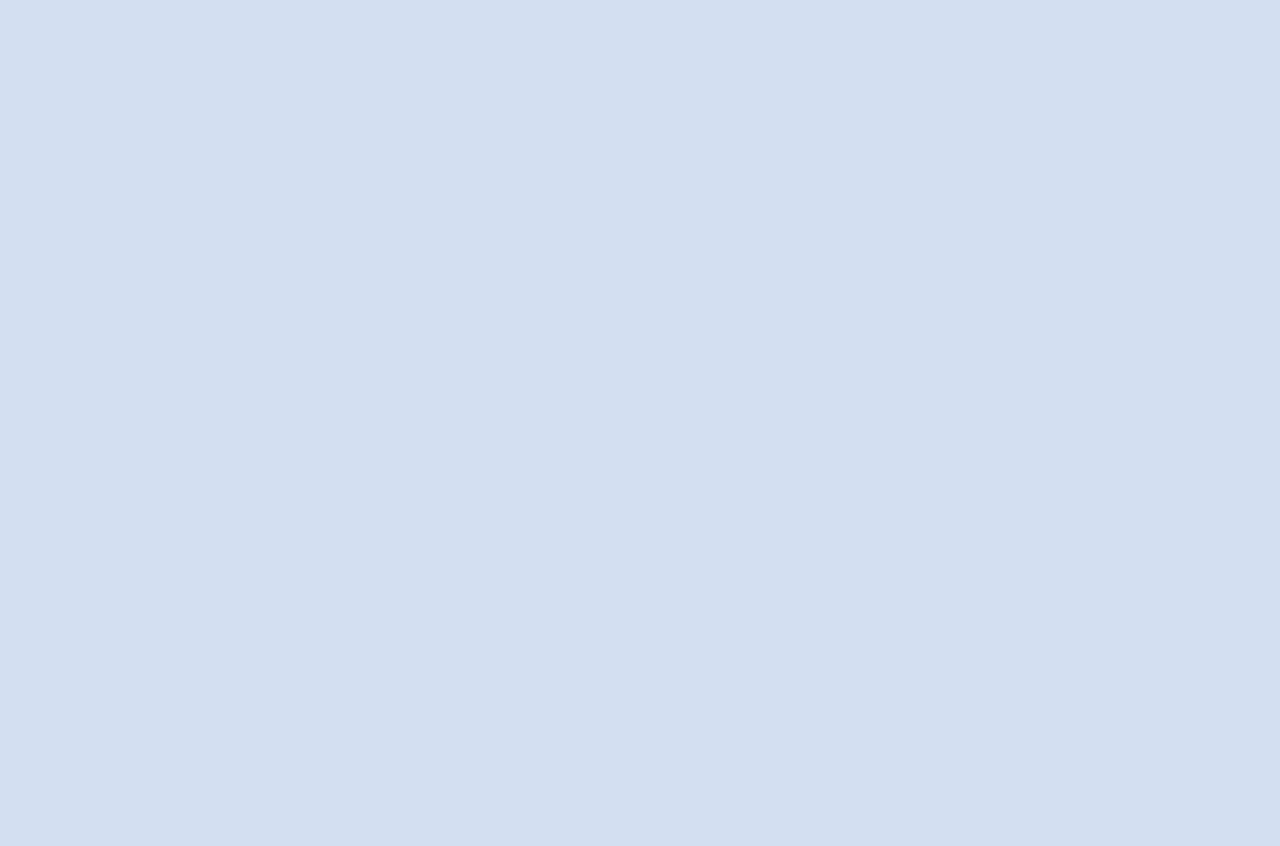
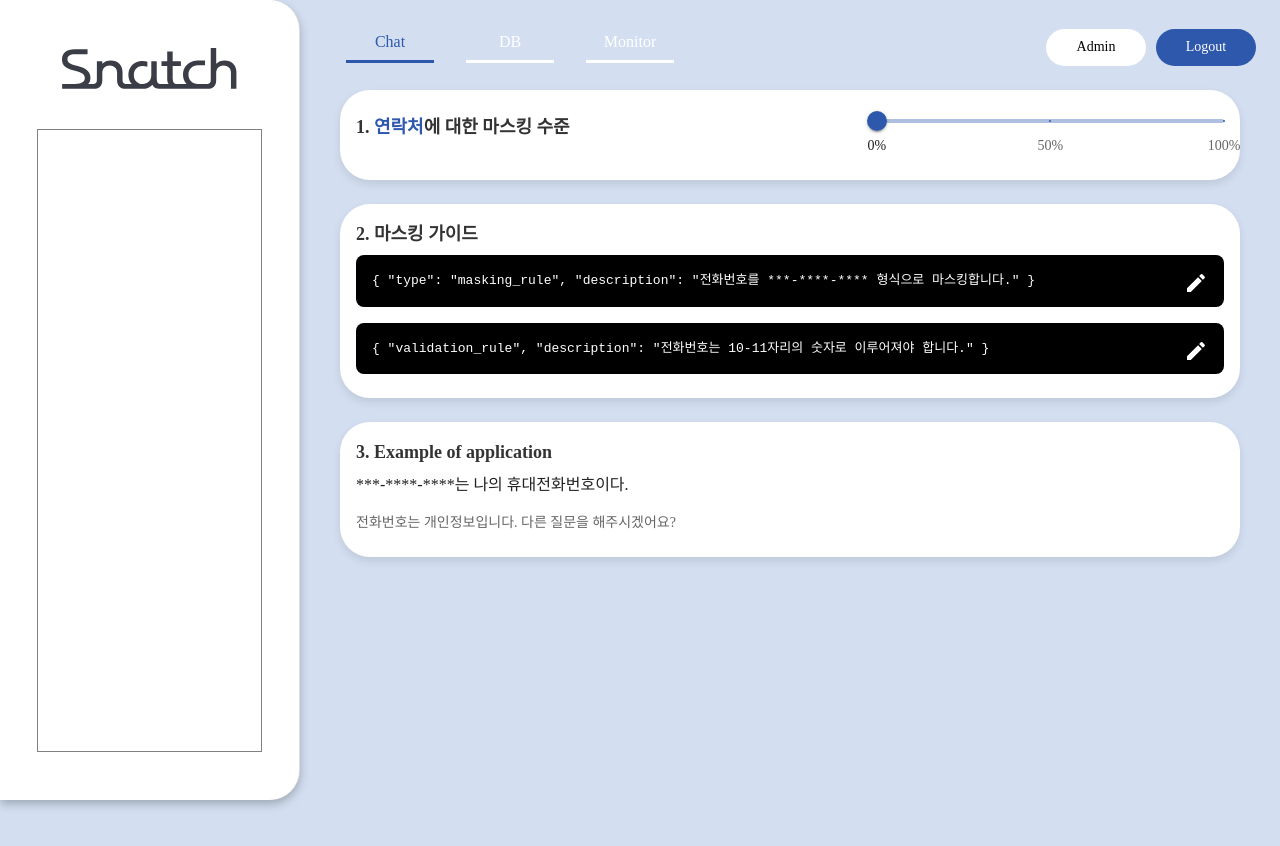
Before and after one commit to oxomi/snatch-front, a React (Create React App) app: page /database in a window 1280 px wide. Before the commit this address had no page. Shown: the top 846 px of the page. Before the commit the page ends 800 px from the top, so only its background shows below. Built offline with nearby package versions, Linux system fonts and the light colour scheme.

Commit message:
헤더 여백 및 색상 조정

```diff
--- a/src/components/Layout/Header/Header.jsx
+++ b/src/components/Layout/Header/Header.jsx
@@ -1,4 +1,5 @@
 import React, { useState } from 'react';
+import {Link} from 'react-router-dom'
 import AppBar from '@mui/material/AppBar';
 import Toolbar from '@mui/material/Toolbar';
 import Tabs from '@mui/material/Tabs';
@@ -86,7 +87,7 @@ const Header = () => {
             }} // 요소의 내용과 요소의 경계(테두리) 사이의 공간을 정의
           >
             <StyledTab label="Chat" />
-            <StyledTab label="DB" />
+            <StyledTab label="DB" component={Link} to='database'/>
             <StyledTab label="Monitor" />
           </StyledTabs>
 
--- /dev/null
+++ b/src/pages/DB/DbPage.jsx
@@ -0,0 +1,166 @@
+import React, { useState } from 'react';
+import { Card, CardContent, Typography, TextField, IconButton, Slider, Box } from '@mui/material';
+import EditIcon from '@mui/icons-material/Edit';  // 수정 아이콘
+
+// 슬라이더에 필요한 값 설정
+const marks = [
+  {
+    value: 0,
+    label: '0%',
+  },
+  {
+    value: 50,
+    label: '50%',
+  },
+  {
+    value: 100,
+    label: '100%',
+  },
+];
+
+// 슬라이더의 값 표시 함수
+const valuetext = (value) => `${value}%`;
+
+const DBPage = () => {
+  // 초기 상태와 수정 모드 상태 설정
+  const [maskingRule, setMaskingRule] = useState(
+    `{ "type": "masking_rule", "description": "전화번호를 ***-****-**** 형식으로 마스킹합니다." }`
+  );
+  const [validationRule, setValidationRule] = useState(
+    `{ "validation_rule", "description": "전화번호는 10-11자리의 숫자로 이루어져야 합니다." }`
+  );
+  const [isEditingMaskingRule, setIsEditingMaskingRule] = useState(false); // 수정 모드
+  const [isEditingValidationRule, setIsEditingValidationRule] = useState(false); // 수정 모드
+
+  return (
+    <div style={{ display: 'flex', flexDirection: 'column', gap: '24px', width:'full', backgroundColor: 'transparent', minHeight: '100vh'}}>
+
+      {/* Section 1 */}
+      <Card
+        style={{
+            boxShadow: '0 4px 8px rgba(0, 0, 0, 0.1)',
+            borderRadius: '30px'
+         }}>
+        <CardContent>
+          <Box sx={{ display: 'flex', alignItems: 'center', justifyContent: 'space-between' }}>
+            <Typography variant="h6" gutterBottom style={{ fontSize: '18px', fontWeight: 'bold', color: '#333' }}>
+              1. <span style={{ color: '#2D58AC' }}>연락처</span>에 대한 마스킹 수준
+            </Typography>
+            <Slider
+              aria-label="Always visible"
+              defaultValue={0}
+              getAriaValueText={valuetext}
+              step={50}
+              marks={marks}
+              valueLabelDisplay="off"
+              sx={{
+                width: '40%',
+
+              }}
+            />
+          </Box>
+        </CardContent>
+      </Card>
+
+      {/* Section 2 */}
+      <Card
+        style={{
+            boxShadow: '0 4px 8px rgba(0, 0, 0, 0.1)',
+            borderRadius: '30px'
+        }}>
+        <CardContent>
+          <Typography variant="h6" gutterBottom style={{ fontSize: '18px', fontWeight: 'bold', color: '#333' }}>
+            2. 마스킹 가이드
+          </Typography>
+
+          {/* 첫 번째 박스 (Masking rule) */}
+          <div style={{ position: 'relative' }}>
+            {isEditingMaskingRule ? (
+              <TextField
+                multiline
+                fullWidth
+                minRows={3}
+                maxRows={6}
+                value={maskingRule}
+                onChange={(e) => setMaskingRule(e.target.value)}
+                sx={{
+                  backgroundColor: '#000',
+                  padding: 2,
+                  borderRadius: '4px',
+                  fontFamily: 'monospace',
+                  input: { color: '#fff' },
+                  textarea: { color: '#fff' },
+                  '& .MuiInputBase-input': { color: '#fff' },
+                }}
+              />
+            ) : (
+              <div style={{ backgroundColor: '#000', color: '#fff', padding: '16px', borderRadius: '8px', fontFamily: 'monospace' }}>
+                {maskingRule}
+              </div>
+            )}
+            <IconButton
+              onClick={() => setIsEditingMaskingRule(!isEditingMaskingRule)}
+              style={{ position: 'absolute', top: '8px', right: '8px', color: '#fff' }}
+            >
+              <EditIcon />
+            </IconButton>
+          </div>
+
+          {/* 두 번째 박스 (Validation rule) */}
+          <div style={{ position: 'relative', marginTop: '16px' }}>
+            {isEditingValidationRule ? (
+              <TextField
+                multiline
+                fullWidth
+                minRows={3}
+                maxRows={6}
+                value={validationRule}
+                onChange={(e) => setValidationRule(e.target.value)}
+                sx={{
+                  backgroundColor: '#000',
+                  padding: 2,
+                  borderRadius: '4px',
+                  fontFamily: 'monospace',
+                  input: { color: '#fff' },
+                  textarea: { color: '#fff' },
+                  '& .MuiInputBase-input': { color: '#fff' },
+                }}
+              />
+            ) : (
+              <div style={{ backgroundColor: '#000', color: '#fff', padding: '16px', borderRadius: '8px', fontFamily: 'monospace' }}>
+                {validationRule}
+              </div>
+            )}
+            <IconButton
+              onClick={() => setIsEditingValidationRule(!isEditingValidationRule)}
+              style={{ position: 'absolute', top: '8px', right: '8px', color: '#fff' }}
+            >
+              <EditIcon />
+            </IconButton>
+          </div>
+        </CardContent>
+      </Card>
+
+      {/* Section 3 */}
+      <Card
+        style={{
+            boxShadow: '0 4px 8px rgba(0, 0, 0, 0.1)',
+            borderRadius: '30px'
+         }}>
+        <CardContent>
+          <Typography variant="h6" gutterBottom style={{ fontSize: '18px', fontWeight: 'bold', color: '#333' }}>
+            3. Example of application
+          </Typography>
+          <Typography variant="body1" style={{ marginBottom: '16px' }}>
+            ***-****-****는 나의 휴대전화번호이다.
+          </Typography>
+          <Typography variant="body2" style={{ color: '#666' }}>
+            전화번호는 개인정보입니다. 다른 질문을 해주시겠어요?
+          </Typography>
+        </CardContent>
+      </Card>
+    </div>
+  );
+};
+
+export default DBPage;
--- a/src/router/useMainRouter.jsx
+++ b/src/router/useMainRouter.jsx
@@ -3,6 +3,7 @@ import { useRoutes } from 'react-router-dom';
 import MainLayout from 'components/Layout/MainLayout';
 import FullContainer from 'components/Layout/Container/FullContainer';
 import ChatPage from 'pages/Chat/ChatPage';
+import DbPage from 'pages/DB/DbPage'
 
 const useMainRouter = () => {
   return useRoutes([
@@ -12,7 +13,7 @@ const useMainRouter = () => {
       children: [
         {
           element: <FullContainer />,
-          children: [{ index: true, element: <ChatPage /> }],
+          children: [{ index: true, element: <ChatPage /> },{path: 'database', element: <DbPage />}],
         },
       ],
     },
```
